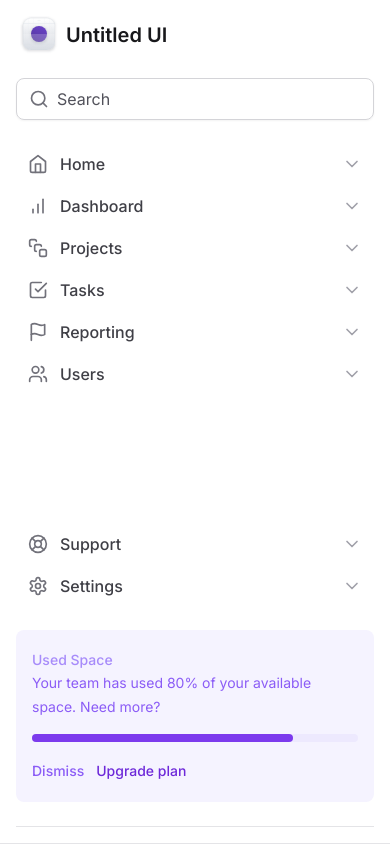
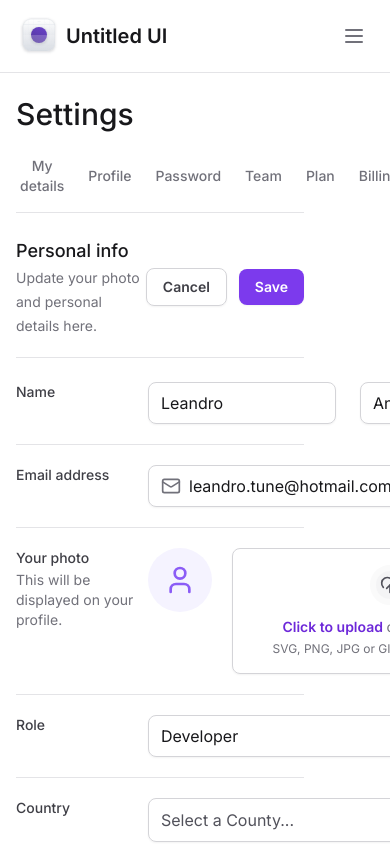
Before and after one commit to leandrotune/tailwindcss-next13, a Next.js app: page / in a window 390 px wide. Shown: the top 844 px of the page. Built offline with nearby package versions, Linux system fonts and the light colour scheme.

Commit message:
abertura da sidebar no responsivo

```diff
--- a/package.json
+++ b/package.json
@@ -10,6 +10,7 @@
   },
   "dependencies": {
     "@formkit/auto-animate": "^0.7.0",
+    "@radix-ui/react-collapsible": "^1.0.3",
     "@radix-ui/react-select": "^1.2.2",
     "@radix-ui/react-tabs": "^1.0.4",
     "@types/node": "20.4.6",
--- a/src/app/layout.tsx
+++ b/src/app/layout.tsx
@@ -18,7 +18,9 @@
         <div className="grid min-h-screen grid-cols-app">
           <Sidebar />
 
-          <main className="mt-8 px-8">{children}</main>
+          <main className="px-4 pb-12 pt-24 lg:col-start-2 lg:px-8 lg:pt-8">
+            {children}
+          </main>
         </div>
       </body>
     </html>
--- a/src/components/sidebar/index.tsx
+++ b/src/components/sidebar/index.tsx
@@ -1,9 +1,11 @@
+'use client'
 import {
   BarChart,
   CheckSquare,
   Flag,
   Home,
   LifeBuoy,
+  Menu,
   Search,
   Settings,
   SquareStack,
@@ -16,11 +18,26 @@
 import { Profile } from './Profile'
 import { Form } from '../Form/input'
 
+import * as Collapsible from '@radix-ui/react-collapsible'
+import { Button } from '../Button'
+
 export function Sidebar() {
   return (
-    <aside className="fixed bottom-0 left-0 right-0 top-0 z-20 flex flex-col gap-6 border-b border-zinc-200 bg-white p-4 lg:relative lg:right-auto lg:w-80 lg:border-r lg:px-5 lg:py-8">
+    <Collapsible.Root className="fixed left-0 right-0 top-0 z-20 flex flex-col gap-6 border-b border-zinc-200 bg-white p-4 data-[state=open]:bottom-0 lg:right-auto  lg:w-80 lg:border-r lg:px-5 lg:py-8 lg:data-[state=closed]:bottom-0">
+      <div className="flex items-center justify-between">
         <Logo />
 
+        <Collapsible.CollapsibleTrigger asChild className="lg:hidden">
+          <Button type="button" variant="ghost">
+            <Menu className="h-6 w-6" />
+          </Button>
+        </Collapsible.CollapsibleTrigger>
+      </div>
+
+      <Collapsible.Content
+        forceMount
+        className="flex min-h-screen flex-1 flex-col gap-6 data-[state=closed]:hidden lg:data-[state=closed]:flex"
+      >
         <Form.Root>
           <Form.Prefix>
             <Search className="h-5 w-5 text-zinc-500" />
@@ -37,7 +54,7 @@
           <NavItem title="Users" icon={Users} />
         </nav>
 
-      <div className="mt-auto flex flex-col gap-6">
+        <div className=" flex flex-col gap-6">
           <nav className="space-y-0.5">
             <NavItem title="Support" icon={LifeBuoy} />
             <NavItem title="Settings" icon={Settings} />
@@ -49,6 +66,7 @@
             <Profile />
           </div>
         </div>
-    </aside>
+      </Collapsible.Content>
+    </Collapsible.Root>
   )
 }
```
Also changed, not shown: 1 other file (tests, documents, lock files or other folders). Lines whose indentation alone changed are shown as unchanged.
